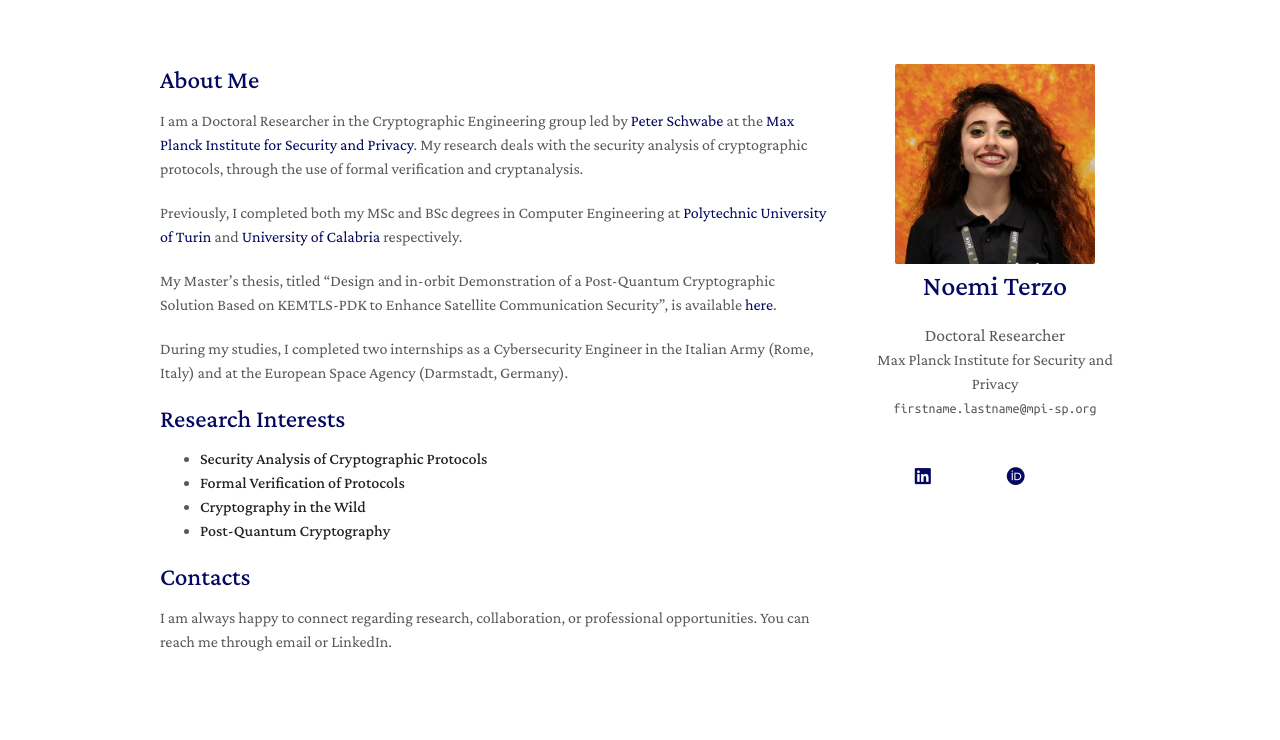
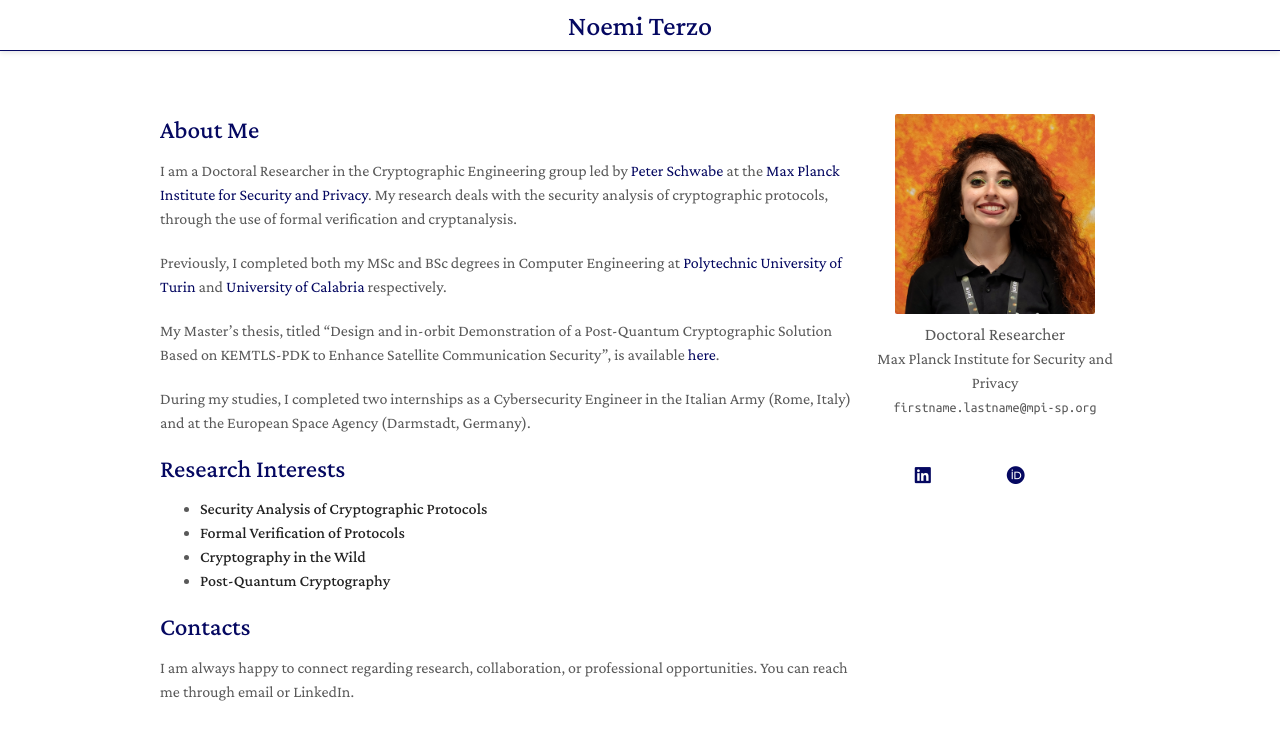
Before and after one commit to nterzo/nterzo.github.io, a Jekyll site: the page built from index.md, in a window 1280 px wide. Shown: the top 740 px of the page. Built offline with Jekyll 4.4.1, drawn with Linux system fonts in a browser that asks for light colours; a style sheet for code colours, icons or effects is not loaded; our own code applies the rules of GitHub Pages for plain Markdown files.

Commit message:
Updated cv, applied small changes.

```diff
--- a/_config.yml
+++ b/_config.yml
@@ -6,9 +6,9 @@ email: firstname.lastname@mpi-sp.org
 
 # Search Engine Optimization (SEO)
 # The following information is used to improve the website traffic from search engines, e.g., Google.
-keywords: minimal light
-description: The Minimal Light is a simple and elegant jekyll theme for academic personal homepage.
-canonical: https://minimal-light-theme.yliu.me/
+keywords:
+description:
+canonical: https://nterzo.github.io/
 
 google_scholar: https://scholar.google.com/citations?user=4FVcLDIAAAAJ&hl=en
 orcid: https://orcid.org/0009-0008-8042-890X
@@ -39,10 +39,3 @@ remote_theme: yaoyao-liu/minimal-light
 exclude:
   - Gemfile
   - Gemfile.lock
-  - README.md
-  - README_zh_Hans.md
-  - README_zh_Hant.md
-  - README_de.md
-  - LICENSE
-  - minimal-light.gemspec
-  - html_source_file/
--- a/_layouts/homepage.html
+++ b/_layouts/homepage.html
@@ -49,8 +49,9 @@
 
       .main-content {
         max-width: 700px;
-        width: 70%;
+        width: 100%;
         margin-right: auto;
+
       }
 
       @media (max-width: 768px) {
@@ -63,15 +64,61 @@
           min-width: 100%;
           margin-bottom: 2rem;
         }
+      }
+      .fixed-navbar {
+        position: fixed;
+        top: 0;
+        left: 0;
+        width: 100%;
+        height: 50px;
+        background-color: var(--global-bg-color, white);
+        border-bottom: 0.06px solid #050861;
+        display: fixed;
+        z-index: 10000;
+        box-shadow: 0 2px 5px rgba(0,0,0,0.1);
+      }
 
-        .main-content {
-          width: 100%;
+      .navbar-title {
+        font-size: 1.5rem;
+        font-weight: bold;
+        color: #050861;
+        height: 100%;
+        display: inline-fixed;
+        padding-top: .7rem;
+        padding-bottom: .7rem;
+        text-align: center;
+
+      }
+
+      @media (prefers-color-scheme: dark) {
+        .fixed-navbar {
+          background-color: #20212b;
+          border-bottom-color: #3cc9e2;
+        }
+        .navbar-title {
+          color: #3cc9e2;
+        }
+      }
+      body {
+        padding-top: 50px;
+      }
+      .image.avatar {
+        display: block;
+      }
+
+      @media (max-width: 768px) {
+        .image.avatar {
+          margin-top: 1.2rem;
         }
       }
     </style>
 
   </head>
   <body>
+    <nav class="fixed-navbar">
+      <div class="navbar-title"><h1>{{ site.title }}</h1></div>
+    </nav>
+
     <div class="wrapper">
 
       <!-- Header (on the right) -->
@@ -79,8 +126,6 @@
         {% if site.avatar %}
         <a class="image avatar"><img src="{{ site.avatar }}" alt="avatar" /></a>
         {% endif %}
-
-        <h1>{{ site.title }}</h1>
 
         {% if site.position %}
         <div style="font-size:1.10rem;">{{ site.position }}</div>
--- a/_sass/minimal-light.scss
+++ b/_sass/minimal-light.scss
@@ -236,7 +236,7 @@ a:hover {
 
 @media (prefers-color-scheme: dark) {
   a {
-    color:#3cc9e2;
+    color:#3cc9e2 !important;
   }
 }
 
```
Also changed, not shown: other parts of _layouts/homepage.html (+1 -1 lines), 1 other file.
